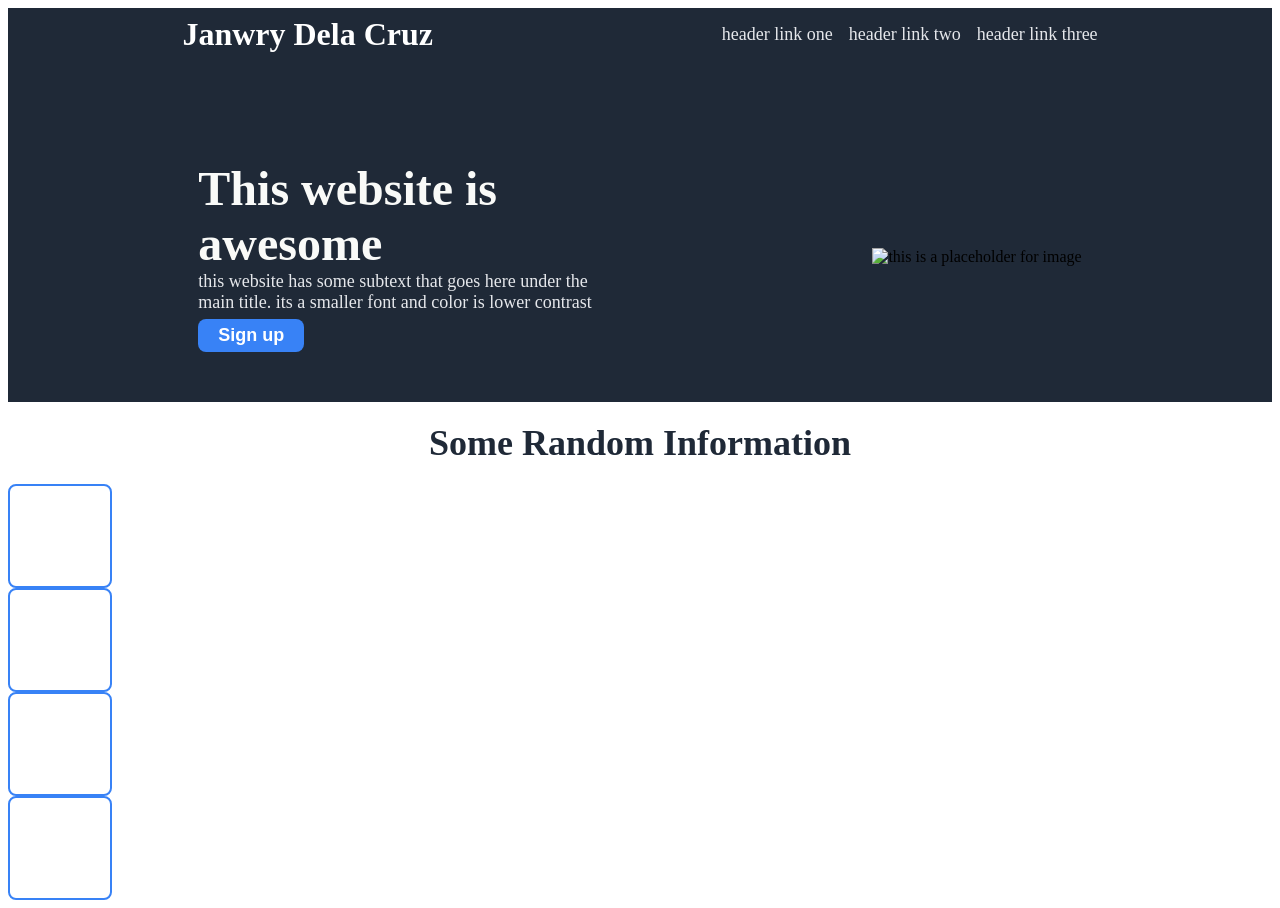
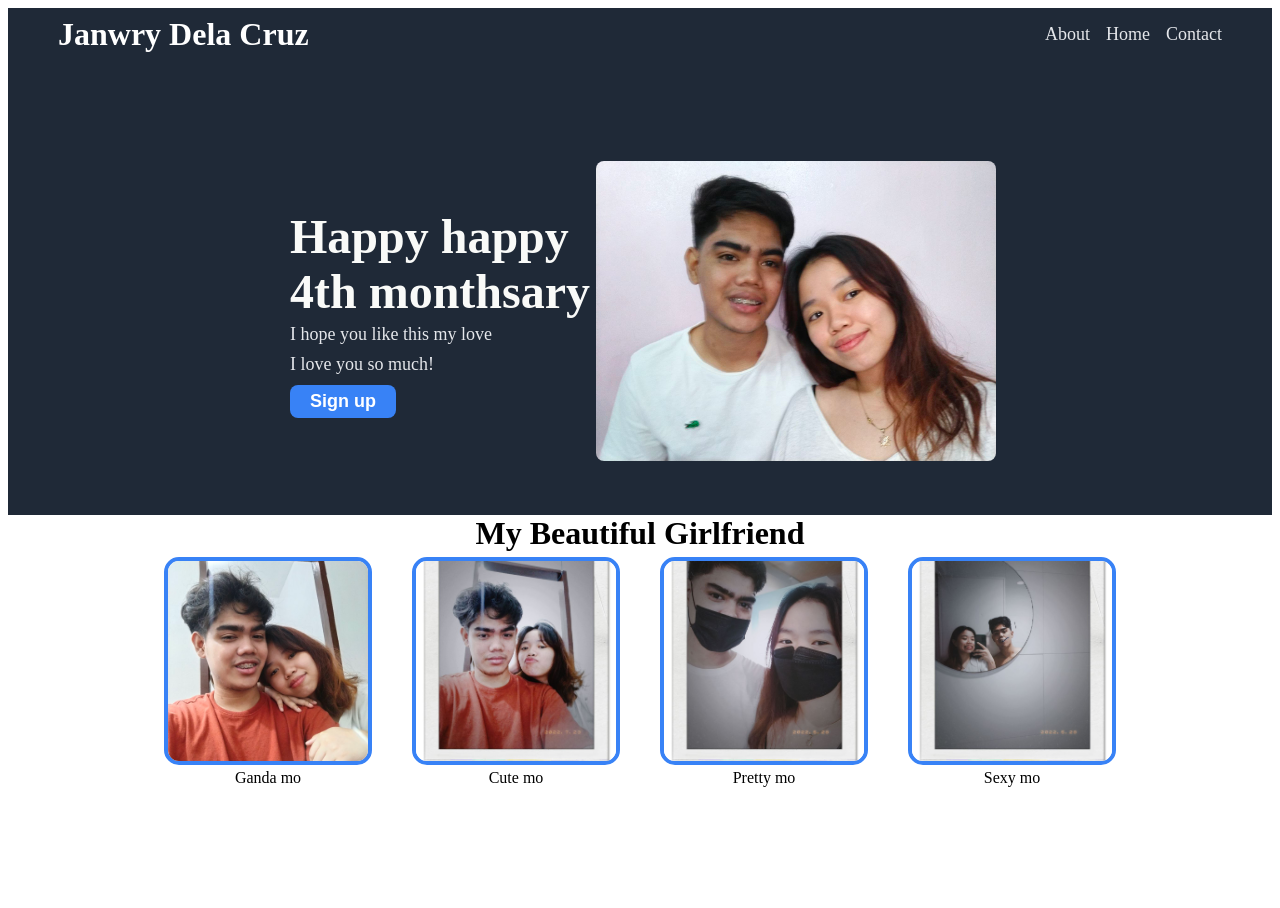
Before and after one commit to janwry26/landing-page-odin-project-, a plain HTML site: page index.html in a window 1280 px wide. After the commit the page ends 800 px from the top, so only its background shows below. Drawn offline with Linux system fonts and the light colour scheme.

Commit message:
adding pictures

```diff
--- a/index.html
+++ b/index.html
@@ -12,33 +12,47 @@
     <div class="header">
       <h1 class="logo">Janwry Dela Cruz</h1>
       <ul class="right-header">
-        <li><a href="#">header link one</a> </li>
-        <li><a href="#">header link two</a> </li>
-        <li><a href="#">header link three</a> </li>
+        <li><a href="#">About</a> </li>
+        <li><a href="#">Home</a> </li>
+        <li><a href="#">Contact</a> </li>
       </ul>
     </div>
 
     <div class="part2">
-      <div>
-        <p class="title">This website is <br> awesome</p>
-        <p class="info-title">this website has some subtext that goes here under the <br> main title. its a smaller font and color  is lower contrast</p>
+      <div class="hero">
+        <p class="title">Happy happy <br> 4th monthsary</p>
+        <p class="info-title">I hope you like this my love <br>I love you so much!</p>
          <button class="signup">Sign up</button>
       </div>
       <div class="image-container">
-        <img class="image" src="pic18.jpg" alt="this is a placeholder for image">
+        <img class="image" src="/images/pic18.jpg" alt="this is a placeholder for image">
       </div>
     </div>
-  </div>
-  <div class="container2">
-    <div  class="random-info">
-      <p>Some Random Information</p>
+    <div class="part3">
+      <h1>My Beautiful Girlfriend</h1>
+
+    <div class="content-info">
+    <div>
+      <img src="/images/pic10.jpg" alt="">
+      <p>Ganda mo</p>
     </div>
     <div>
-      <div class="box"></div>
-      <div class="box"></div>
-      <div class="box"></div>
-      <div class="box"></div>
+      <img src="/images/pic9.jpg" alt="">
+      <p>Cute mo</p>
+    </div>
+    <div>
+      <img src="/images/pic19.jpg" alt="">
+      <p>Pretty mo</p>
+    </div>
+    <div>
+      <img src="/images/pic20.jpg" alt="">
+      <p>Sexy mo</p>
+    </div>
     </div>
   </div>
+  <div class="part4">
+
+  </div>
+</div>
 </body>
 </html>
--- a/style.css
+++ b/style.css
@@ -1,6 +1,9 @@
+body{
+
+}
 .header{
   display: flex;
-  justify-content: space-around;
+  justify-content: space-between;
   align-items: center;
   padding: 50px;
   padding-top: 0;
@@ -8,6 +11,8 @@
 }
 .container {
   background-color: #1F2937;
+  display: flex;
+  flex-direction: column;
 
 }
 .right-header {
@@ -43,7 +48,8 @@ p{
 
   align-items: center;
   padding: 50px;
-  justify-content: space-around;
+  justify-content: center ;
+
 
 
 }
@@ -56,6 +62,7 @@ p{
   font-size: 18px;
   color: #E5E7EB;
   margin-bottom: 6px;
+  line-height: 30px;
 }
 .signup{
   background-color: #3882F6;
@@ -67,9 +74,12 @@ p{
   padding-right: 20px;
   font-size: 18px;
   font-weight: bold;
+  flex-shrink: 1;
 }
 .image{
-  width: 300px;
+  width: 400px;
+  height: 300px;
+  border-radius: 8px;
 
 }
 .random-info{
@@ -81,11 +91,51 @@ p{
   align-items: center;
   margin: 20px;
 }
-.box {
-  width: 100px;
-  height: 100px;
-  border-style: solid;
-  border-width: 2px;
-  border-color: #3882F6;
-  border-radius: 8px;
+
+
+.hero{
+  padding: 6px;
+  display: flex;
+  flex-direction: column;
+
 }
+
+.signup {
+  display: flex;
+  align-self: flex-start;
+}
+.part3 h1{
+  background-color: white;
+  display: flex;
+  align-items: center;
+  justify-content: center;
+}
+
+.part3{
+  background-color: white  ;
+  display: flex;
+  justify-content: center;
+  align-items: center;
+flex-direction: column;
+
+}
+.content-info {
+  display: flex;
+  /* border: 1px solid gold; */
+  justify-content: center;
+  flex-wrap: wrap;
+}
+.content-info img {
+  width: 200px;
+  height: 200px;
+  object-fit: cover;
+  border: 4px solid #3882F6;
+  border-radius: 15px;
+  margin: 5px 20px 0px 20px;
+}
+.content-info p{
+  text-align: center;
+}
+.part4 {
+
+}
```
